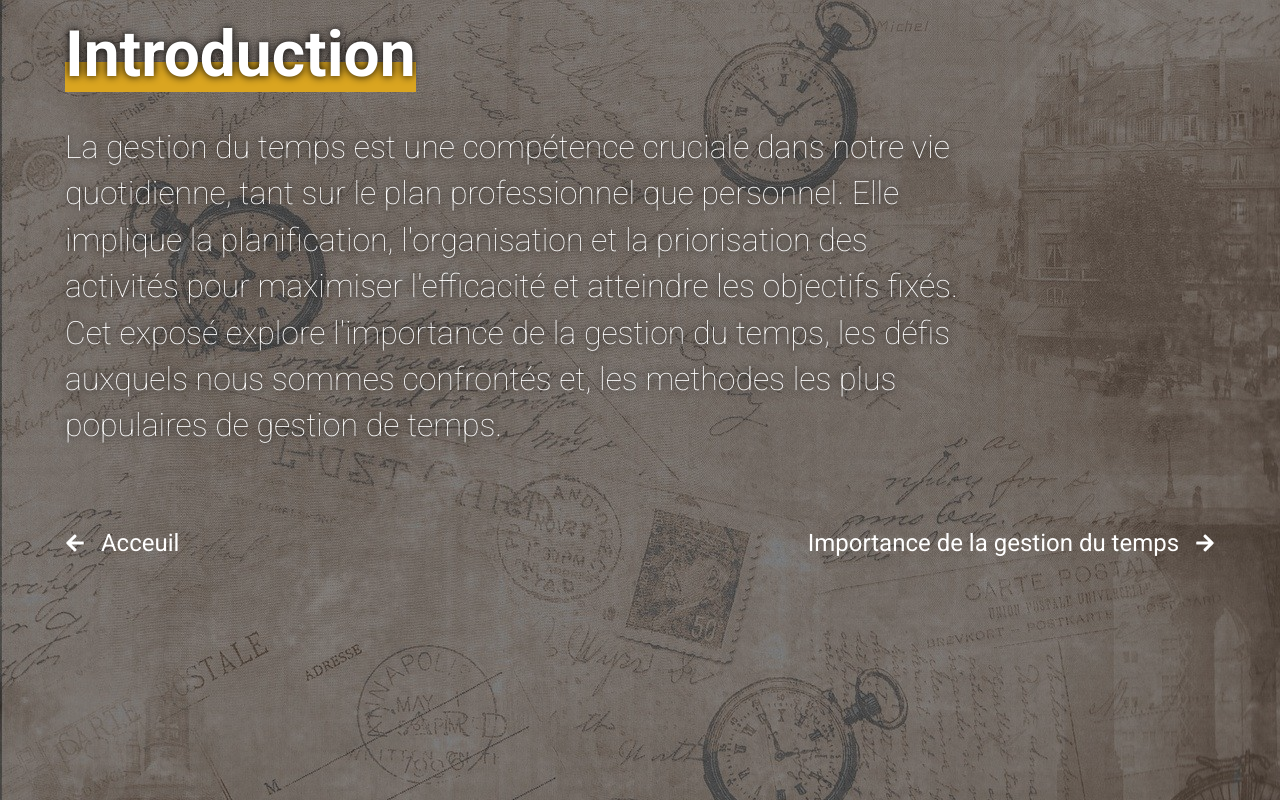
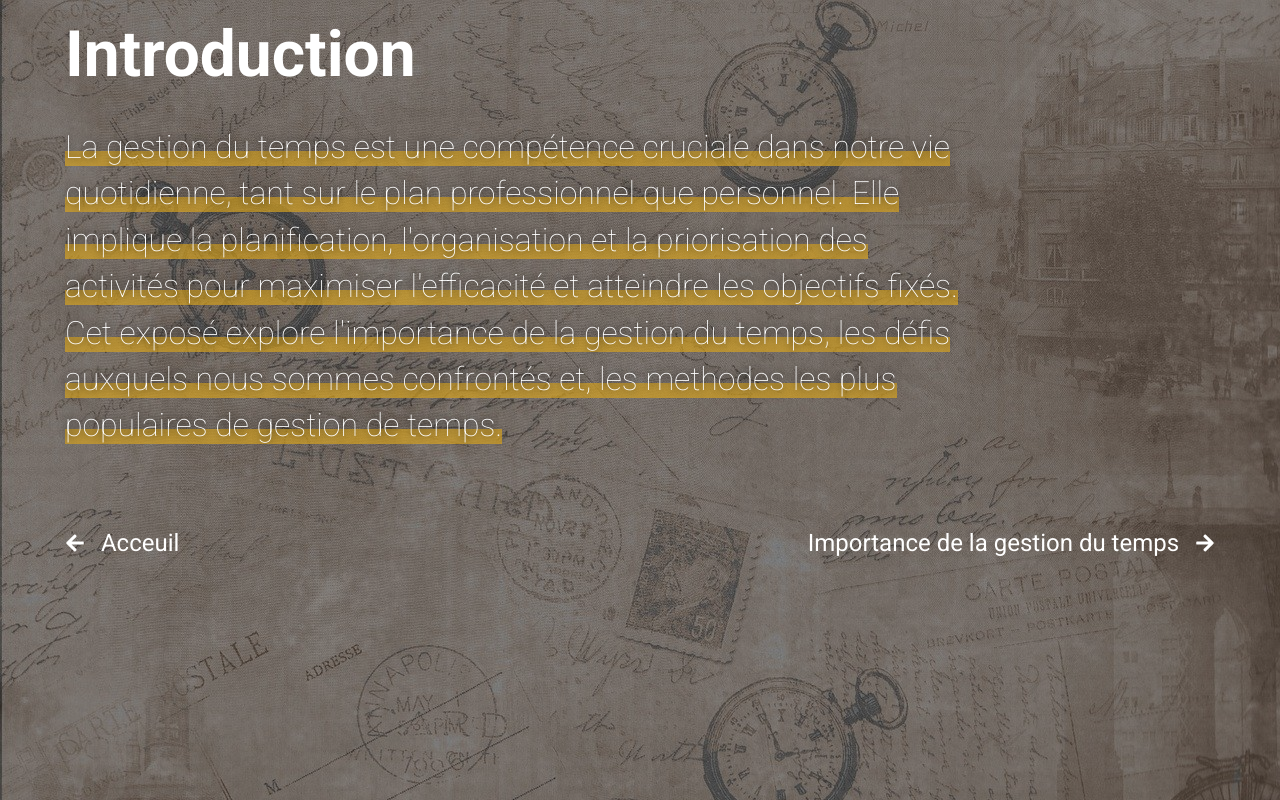
Before and after one commit to YounesseSo/time_management, a React (Vite) app: page /intro in a window 1280 px wide. Built offline with nearby package versions, Linux system fonts and the light colour scheme.

Commit message:
Change Conclusion + Intro styling (add underline to text)

```diff
--- a/src/pages/Conclusion/Conclusion.jsx
+++ b/src/pages/Conclusion/Conclusion.jsx
@@ -9,7 +9,9 @@ export default function Conclusion() {
       <h1 className={styles.title}>Conclusion</h1>
       <div className={styles.body}>
           <p>
-          En conclusion, la gestion du temps est un pilier essentiel de la réussite tant sur le plan professionnel que personnel. En comprenant les défis et en adoptant des stratégies appropriées, chacun peut améliorer sa capacité à gérer efficacement son temps, favorisant ainsi la productivité, le bien-être et l'accomplissement de ses objectifs.
+            <span>
+              En conclusion, la gestion du temps est un pilier essentiel de la réussite tant sur le plan professionnel que personnel. En comprenant les défis et en adoptant des stratégies appropriées, chacun peut améliorer sa capacité à gérer efficacement son temps, favorisant ainsi la productivité, le bien-être et l'accomplissement de ses objectifs.
+            </span>
           </p>
       </div>
 
--- a/src/pages/Conclusion/Conclusion.module.css
+++ b/src/pages/Conclusion/Conclusion.module.css
@@ -17,8 +17,8 @@
         font-size: 4rem;
         margin-top: 1rem;
         max-width: fit-content;
-        text-shadow: 0 0 9px black;
-        background-image: linear-gradient(transparent 60%, goldenrod 40%) ;
+        /* text-shadow: 0 0 9px black;
+        background-image: linear-gradient(transparent 60%, goldenrod 40%) ;         */
         @media (max-width:700px) {
             font-size: 2rem;
         }
@@ -32,6 +32,12 @@
         p{
             text-shadow: 0 0 9px black;
             max-width: 900px;
+            span{
+                background-image: linear-gradient(transparent 60%, rgba(218, 165, 32, 0.676) 40%) ;
+                background-repeat: no-repeat;
+                background-size: 100%;
+
+            }
         }
     }
 }
--- a/src/pages/Intro/Intro.jsx
+++ b/src/pages/Intro/Intro.jsx
@@ -10,7 +10,9 @@ export default function Intro() {
         <h1 className={styles.title}>Introduction</h1>
         <div className={styles.body}>
             <p>
-            La gestion du temps est une compétence cruciale dans notre vie quotidienne, tant sur le plan professionnel que personnel. Elle implique la planification, l'organisation et la priorisation des activités pour maximiser l'efficacité et atteindre les objectifs fixés. Cet exposé explore l'importance de la gestion du temps, les défis auxquels nous sommes confrontés et, les methodes les plus populaires de gestion de temps.
+              <span>
+              La gestion du temps est une compétence cruciale dans notre vie quotidienne, tant sur le plan professionnel que personnel. Elle implique la planification, l'organisation et la priorisation des activités pour maximiser l'efficacité et atteindre les objectifs fixés. Cet exposé explore l'importance de la gestion du temps, les défis auxquels nous sommes confrontés et, les methodes les plus populaires de gestion de temps.
+              </span>
             </p>
         </div>
 
--- a/src/pages/Intro/Intro.module.css
+++ b/src/pages/Intro/Intro.module.css
@@ -17,8 +17,8 @@
         font-size: 4rem;
         margin-top: 1rem;
         max-width: fit-content;
-        text-shadow: 0 0 9px black;
-        background-image: linear-gradient(transparent 60%, goldenrod 40%) ;
+        /* text-shadow: 0 0 9px black;
+        background-image: linear-gradient(transparent 60%, goldenrod 40%) ;         */
         @media (max-width:700px) {
             font-size: 2rem;
         }
@@ -33,6 +33,12 @@
         p{
             max-width: 900px;
             text-shadow: 0 0 9px black;
+            span{
+                background-image: linear-gradient(transparent 60%, rgba(218, 165, 32, 0.676) 40%) ;
+                background-repeat: no-repeat;
+                background-size: 100%;
+
+            }
         }
     }
 }
```
